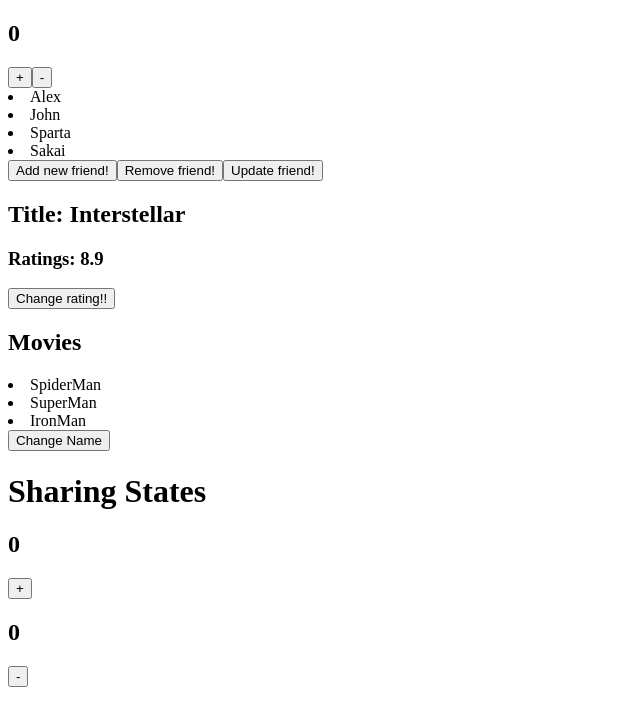
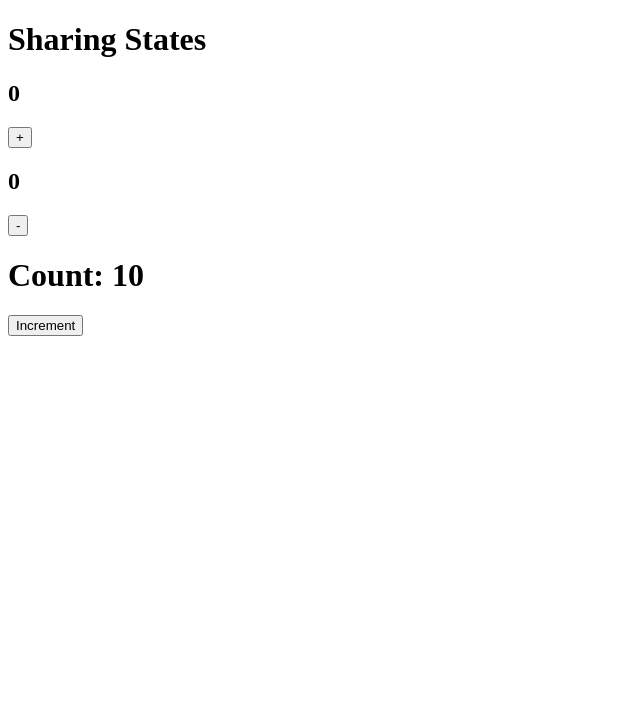
Before and after one commit to anandku06/ReactJs_Leveling, a React (Vite) app in the folder React_learns/: page / in a window 1280 px wide. Shown: the top 726 px of the page, without its empty margins (0-640 px from the left). Built offline with nearby package versions, Linux system fonts and the light colour scheme.

Commit message:
add InitialState component; integrate Exam1 for state management demonstration in App component

```diff
--- a/React_learns/src/components/App.jsx
+++ b/React_learns/src/components/App.jsx
@@ -20,6 +20,7 @@ import ProfileCard from "./ProfileCard.jsx";
 import IconComponent from "./IconComponent.jsx";
 import States from "./States.jsx";
 import SharingStates from "./SharingStates.jsx";
+import InitialState from "./InitialState.jsx";
 
 const App = () => {
   return (
@@ -33,8 +34,9 @@ const App = () => {
       {/* <StyleCard />
       <ProfileCard />
       <IconComponent /> */}
-      <States />
+      {/* <States /> */}
       <SharingStates />
+      <InitialState />
     </>
   );
 }; // first letter of the function should be capitalise and should always return a HTML container
--- /dev/null
+++ b/React_learns/src/components/Exam1.jsx
@@ -0,0 +1,22 @@
+import React, { useState } from "react";
+
+const Exam1 = () => {
+    const [count, setCount] = useState(() => {
+        const init = 10
+        return init
+    }) // here as well the initial count is updated using arrowfn
+
+    const increment = () => {
+        // here the setCount fn takes another func for updation of the state
+        setCount((prevCount) => prevCount + 1)
+        // takes the latest count value and adds 1 to it
+        setCount((prevCount) => prevCount + 1)
+        // here as well, first setCount will update then, according to its return value this setCount will update
+    }
+  return <div>
+    <h1>Count: {count}</h1>
+    <button onClick={increment}>Increment</button>
+  </div>;
+};
+
+export default Exam1;
--- /dev/null
+++ b/React_learns/src/components/InitialState.jsx
@@ -0,0 +1,13 @@
+import React from "react";
+import Exam1 from "./Exam1";
+
+// when the useState takes arrowfn as thier initial value
+const InitialState = () => {
+  return (
+    <div>
+      <Exam1 />
+    </div>
+  );
+};
+
+export default InitialState;
```
